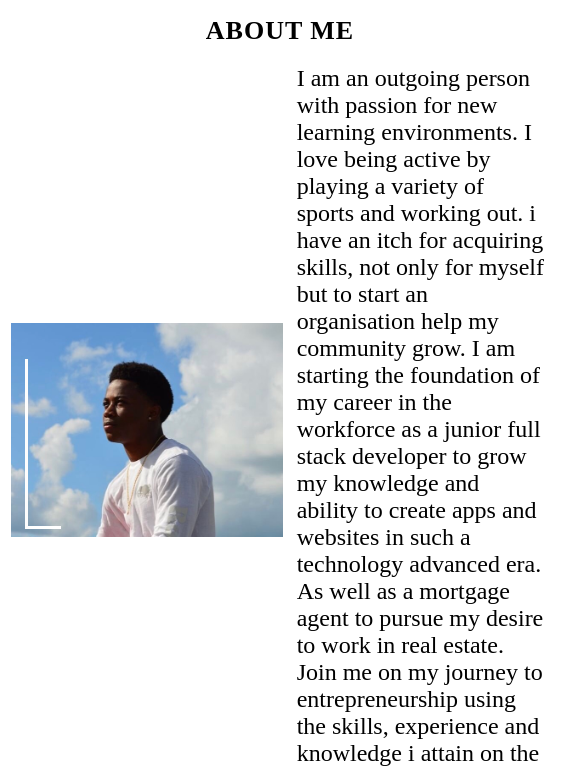
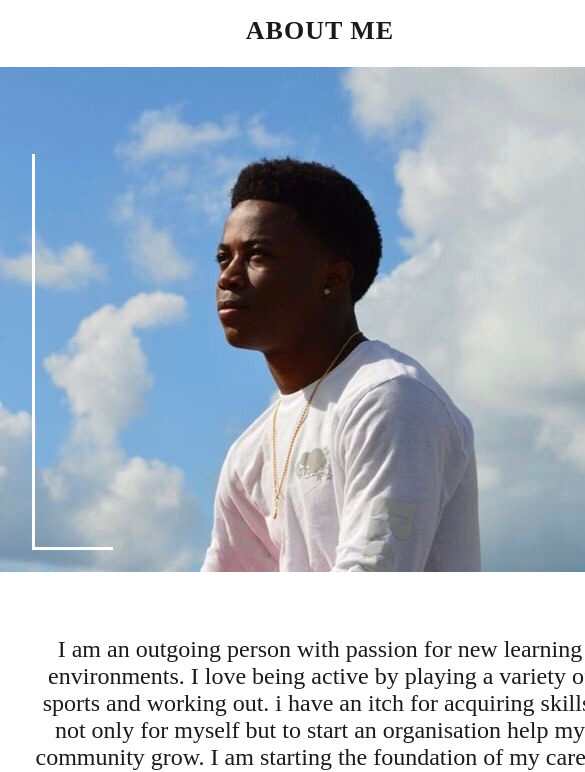
Before and after one commit to JubzCodes/portfolio, a plain HTML site: page index.html in a window 390 px wide. Shown: the part 625-1397 px from the top of the page, 585 px wide, since content can reach past the window. Drawn offline with nearby package versions, Linux system fonts and the light colour scheme.

Commit message:
about section media query

```diff
--- a/app/css/about.css
+++ b/app/css/about.css
@@ -1,3 +1,5 @@
+
+@media screen and (min-width: 820px) {
   .about {
     display: grid;
     grid-template-columns: 1;
@@ -7,6 +9,7 @@
 
   .about h1 {
     justify-self: center;
+    color: #1a1a1a;
   }
 
   .about-info {
@@ -26,6 +29,7 @@
     font-size: 1.5em;
     padding-left: 5%;
     padding-right: 5%;
+    color: #1a1a1a
   }
 
   .about-img {
@@ -40,9 +44,10 @@
       justify-self: center;
   }
 
-img{
+  .animated-border-img{
     width:100%;
     object-fit: cover;
+    border-radius: 8px;
   }
 
   .animated-border::after {
@@ -58,6 +63,132 @@ img{
     display: block;
     position: absolute;
   }
+
+
+  .eight{
+    width: 35rem;
+    justify-self: center;
+    padding-bottom: 2%;
+  }
+
+  .eight h1 {
+    text-align:center;
+
+    text-transform:uppercase;
+    font-size:26px; letter-spacing:1px;
+
+    display: grid;
+    grid-template-columns: 1fr auto 1fr;
+    grid-template-rows: 16px 0;
+    grid-gap: 22px;
+  }
+
+  .eight h1:after,.eight h1:before {
+    content: " ";
+    display: block;
+    border-bottom: 3px solid;
+  }
+
+}
+
+@media screen and (max-width: 820px) {
+
+.about {
+    display: grid;
+    grid-template-rows: 1;
+    padding-top: 5%;
+    padding-bottom: 5%;
+  }
+
+  .about h1 {
+    justify-self: center;
+    color: #1a1a1a;
+  }
+
+  .about-info {
+    display: flex;
+    flex-direction: column;
+    align-items: center;
+    justify-content: space-around;
+  }
+
+  .about-info div {
+    display: flex;
+    width: fit-content;
+    height: auto;
+    align-items: center;
+  }
+
+  .about-info p {
+    text-align: center;
+    font-size: 1.5em;
+    padding-left: 5%;
+    padding-right: 5%;
+    color: #1a1a1a;
+  }
+
+  .about-img {
+      width: 400px;
+      height: 310px;
+      padding-left: 10%;
+      padding-right: 10%;
+      padding-bottom: 10%;
+
+  }
+
+  .animated-border {
+    width: fit-content;
+      position:relative;
+      justify-self: center;
+  }
+
+  .animated-border-img{
+    width:100%;
+    object-fit: cover;
+    border-radius: 8px;
+  }
+
+  .animated-border::after {
+    animation: after 7s infinite;
+    content: "";
+    display: block;
+    position: absolute;
+  }
+
+  .animated-border::before {
+    animation: before 6s infinite;
+    content: "";
+    display: block;
+    position: absolute;
+  }
+
+
+  .eight{
+    width: 35rem;
+    justify-self: center;
+    padding-bottom: 2%;
+  }
+
+  .eight h1 {
+    text-align:center;
+
+    text-transform:uppercase;
+    font-size:26px; letter-spacing:1px;
+
+    display: grid;
+    grid-template-columns: 1fr auto 1fr;
+    grid-template-rows: 16px 0;
+    grid-gap: 22px;
+  }
+
+  .eight h1:after,.eight h1:before {
+    content: " ";
+    display: block;
+    border-bottom: 3px solid;
+  }
+
+}
+
 
   @keyframes after {
     0% {
@@ -134,27 +265,3 @@ img{
     100% {
     }
   }
-
-.eight{
-  width: 35rem;
-  justify-self: center;
-  padding-bottom: 2%;
-}
-
-.eight h1 {
-  text-align:center;
-
-  text-transform:uppercase;
-  font-size:26px; letter-spacing:1px;
-
-  display: grid;
-  grid-template-columns: 1fr auto 1fr;
-  grid-template-rows: 16px 0;
-  grid-gap: 22px;
-}
-
-.eight h1:after,.eight h1:before {
-  content: " ";
-  display: block;
-  border-bottom: 3px solid;
-}
```
Lines whose indentation alone changed are shown as unchanged.
